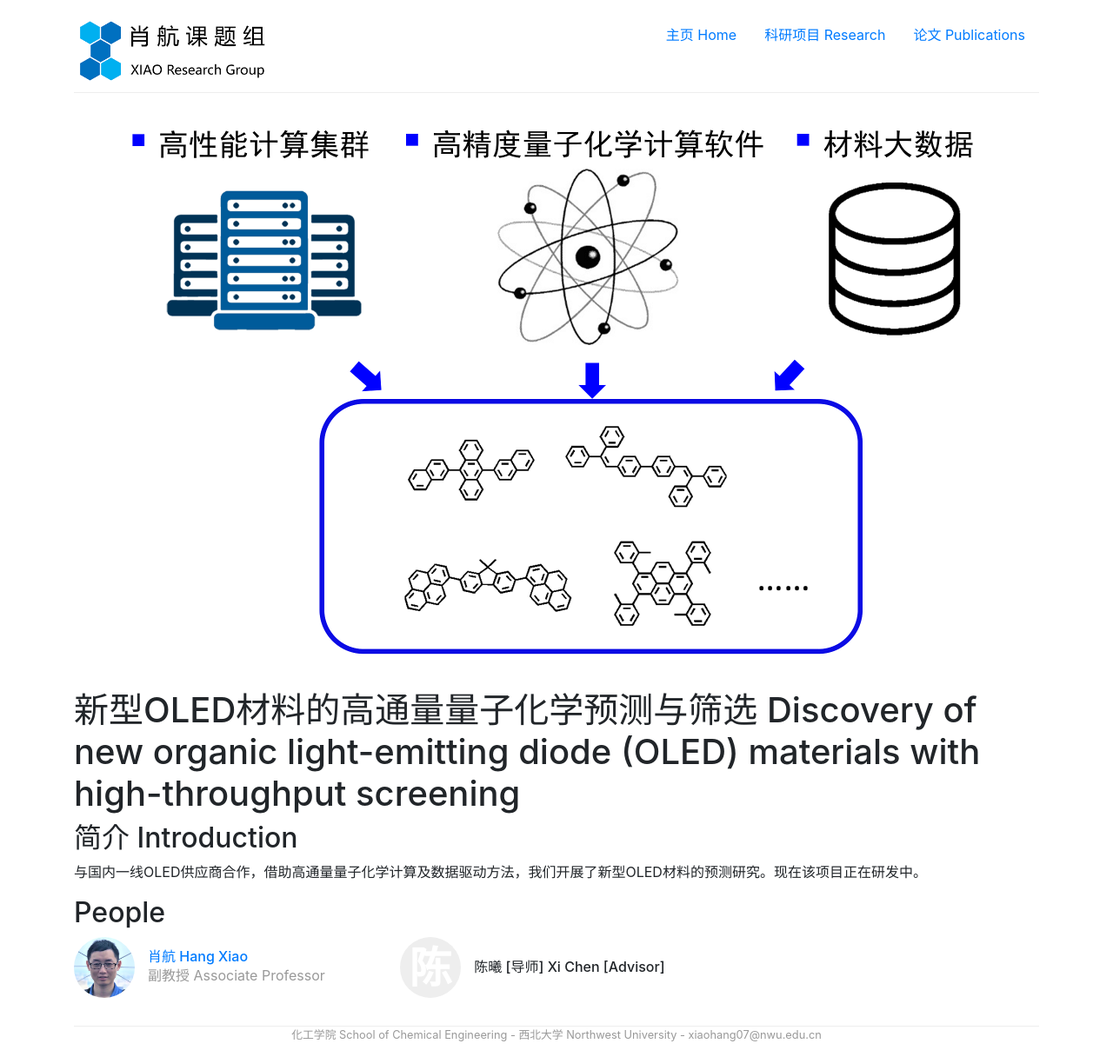
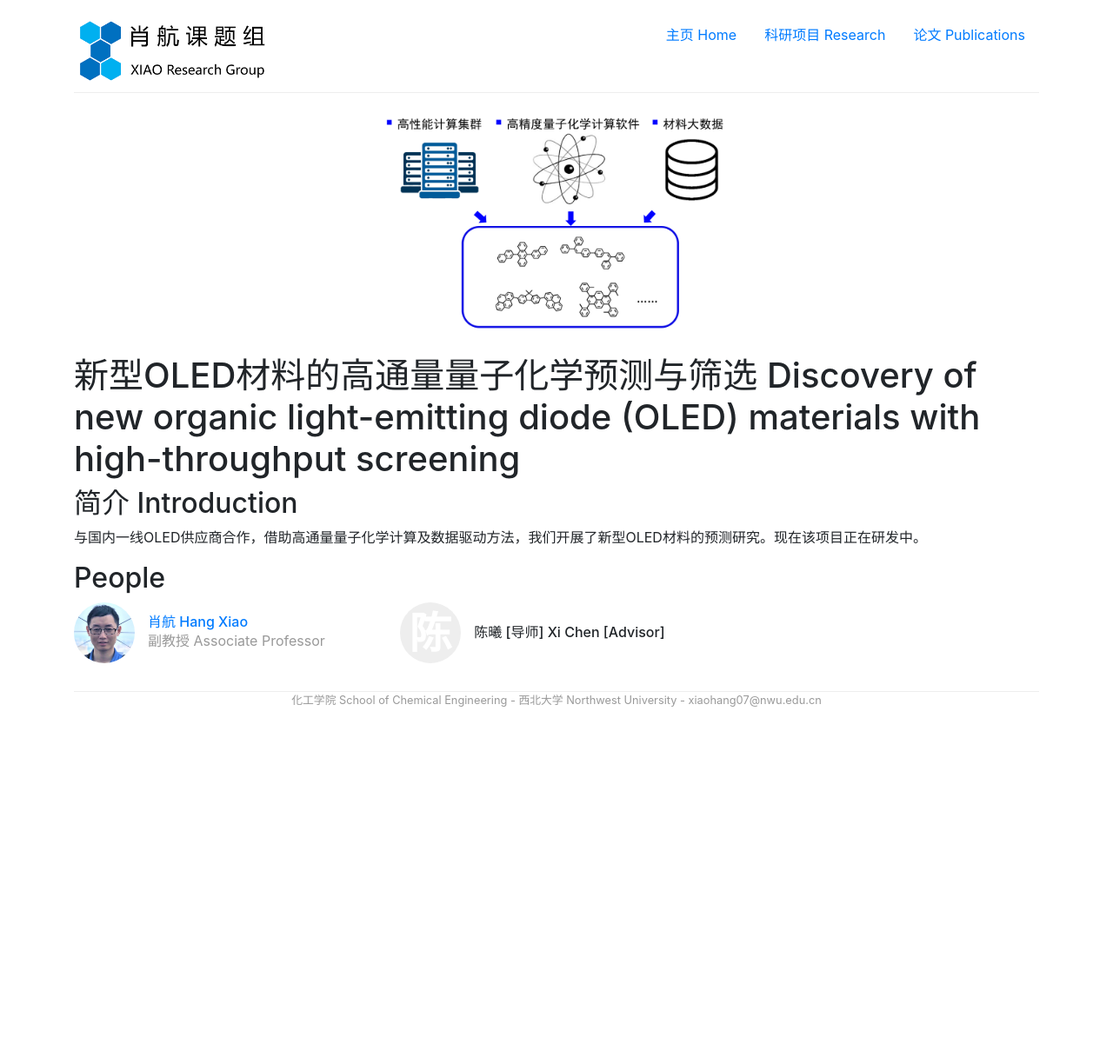
Before and after one commit to zzziyang1204/zzziyang1204.github.io, a Jekyll site: the page built from _projects/OLED-project.md, in a window 1280 px wide. Shown: the whole page at 87% size. Built offline with Jekyll 4.4.1, drawn with Linux system fonts in a browser that asks for light colours; after the commit the page ends 900 px from its top, so only the background shows below that.

Commit message:
Update default.html

```diff
--- a/_layouts/default.html
+++ b/_layouts/default.html
@@ -53,7 +53,7 @@
             {% if page.image %}
                 <img src="{{ page.image }}"
                      alt="{{ page.title }}"
-                     style="max-width: 1000px"
+                     style="max-width: 400px"
                      class="img-fluid mx-auto d-block mb-4"/>
             {% endif %}
 
```
